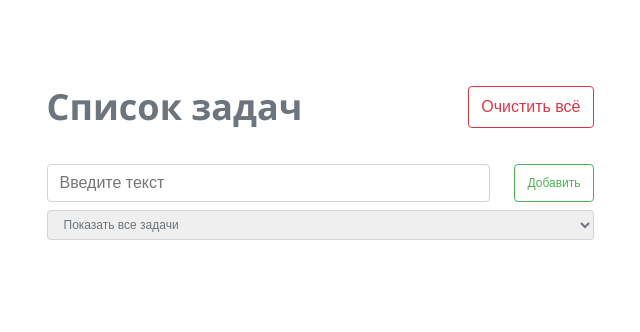
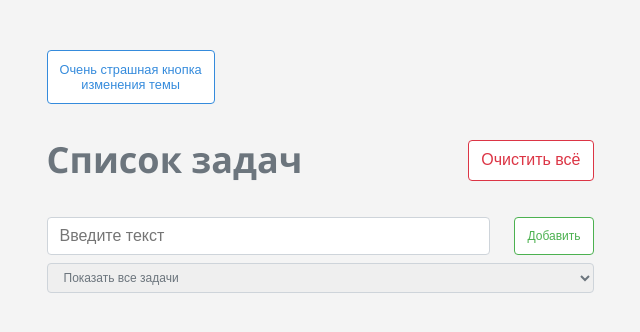
Before and after one commit to Melderey/To-Do-Creative, a React (Create React App) app: page / in a window 1280 px wide. Shown: the top 332 px of the page, without its empty margins (320-960 px from the left). Built offline with nearby package versions, Linux system fonts and the light colour scheme.

Commit message:
Feat switch theme color style

```diff
--- a/src/components/App/App.css
+++ b/src/components/App/App.css
@@ -14,6 +14,20 @@
   font-weight: 300; /* Соответствует значению light */
   font-family: "Open Sans";
   src: url("../../fonts/OpenSans/OpenSans-Light.ttf");
+}
+
+.body-light-theme {
+  background-color: #f4f4f4;
+}
+
+.body-dark-theme {
+  background-color: #373737;
+  filter: invert(100) hue-rotate(180deg);
+}
+
+.option-dark-theme option {
+  color: #6c757d;
+  background: #1b1b1b;
 }
 
 .container {
@@ -51,3 +65,18 @@
   background-color: #e47983;
   color: #555;
 }
+
+.button-theme-toggler {
+  padding: 0.675rem 0.75rem;
+  cursor: pointer;
+  border: 1px solid #358bdc;
+  color: #358bdc;
+  background-color: #fff;
+  border-radius: 0.25rem;
+  font-size: 0.8rem;
+}
+
+.button-theme-toggler:hover {
+  background-color: #358bdcc4;
+  color: #555;
+}
--- a/src/components/App/App.jsx
+++ b/src/components/App/App.jsx
@@ -14,11 +14,32 @@ import handlerTaskButtonEdit from "./handlersApp/handlerTaskButtonEdit";
 import RenderForm from "../RenderForm/RenderForm";
 import RenderTasks from "../RenderTasks/RenderTasks";
 import RenderSelectTasks from "../RenderSelectTasks/RenderSelectTasks";
+import ThemeTogglerButton from "../ThemeTogglerButton/ThemeTogglerButton";
+
+import { ThemeContext, themesColor } from "../../context/theme-context";
 
 class App extends React.Component {
   constructor(props) {
     super(props);
-    this.state = { newTaskText: "", statusSelectTask: "all tasks", tasks: [] };
+
+    this.toggleTheme = () => {
+      this.setState((state) => {
+        return {
+          themeColor:
+            state.themeColor === themesColor.dark
+              ? themesColor.light
+              : themesColor.dark,
+        };
+      });
+    };
+
+    this.state = {
+      newTaskText: "",
+      statusSelectTask: "all tasks",
+      themeColor: themesColor.light,
+      toggleTheme: this.toggleTheme,
+      tasks: [],
+    };
 
     this.handleSubmitForm = handleSubmitForm.bind(this);
     this.handlerChangeTextForm = handlerChangeTextForm.bind(this);
@@ -32,8 +53,19 @@ class App extends React.Component {
   }
 
   render() {
+    const installBodyStyle = () =>
+      (document.body.className = this.state.themeColor);
+
+    installBodyStyle();
+
     return (
       <div className="container">
+        <div>
+          <ThemeContext.Provider value={this.state.toggleTheme}>
+            <ThemeTogglerButton />
+          </ThemeContext.Provider>
+        </div>
+
         <div className="div-flex">
           <h2>Список задач</h2>
           <div className="button-div">
@@ -42,6 +74,7 @@ class App extends React.Component {
             </button>
           </div>
         </div>
+
         <div>
           <RenderForm
             value={this.state}
@@ -49,10 +82,12 @@ class App extends React.Component {
             handlerChangeTextForm={this.handlerChangeTextForm}
           />
         </div>
+
         <RenderSelectTasks
           handlerSelectTasks={this.handlerSelectTasks}
           statusSelectTask={this.state.statusSelectTask}
         />
+
         <RenderTasks
           tasks={this.state.tasks}
           statusSelectTask={this.state.statusSelectTask}
--- /dev/null
+++ b/src/components/ThemeTogglerButton/ThemeTogglerButton.jsx
@@ -0,0 +1,16 @@
+import { ThemeContext } from "../../context/theme-context";
+import React from "react";
+
+function ThemeTogglerButton() {
+  return (
+    <ThemeContext.Consumer>
+      {(toggleTheme) => (
+        <button onClick={toggleTheme} className="button-theme-toggler">
+          Очень страшная кнопка <br /> изменения темы
+        </button>
+      )}
+    </ThemeContext.Consumer>
+  );
+}
+
+export default ThemeTogglerButton;
--- /dev/null
+++ b/src/context/theme-context.js
@@ -0,0 +1,11 @@
+import React from "react";
+
+export const themesColor = {
+  light: "body-light-theme",
+  dark: "body-dark-theme option-dark-theme",
+};
+
+export const ThemeContext = React.createContext({
+  themeColor: themesColor.light,
+  toggleTheme: () => {},
+});
```
